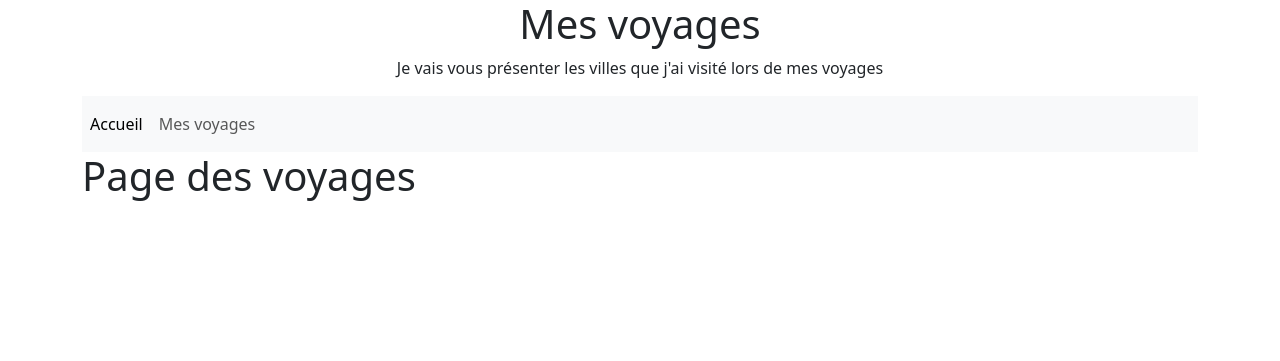
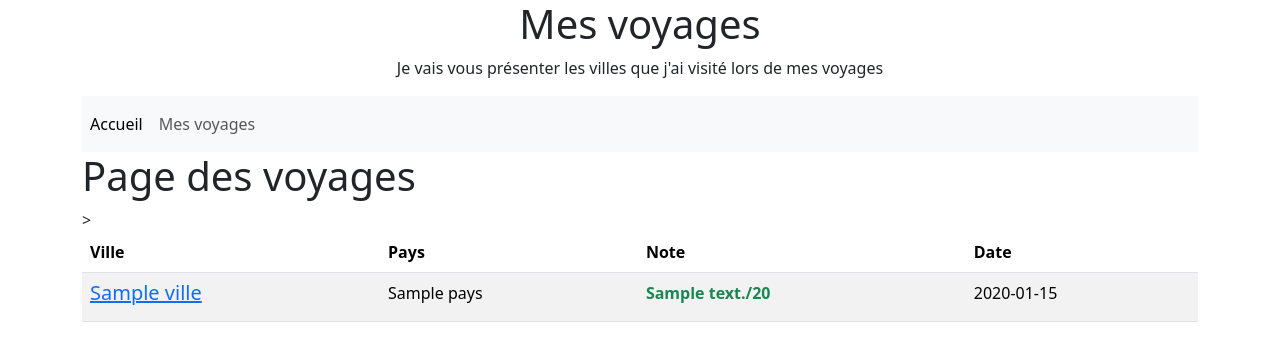
Before and after one commit to azzid-GitHub/mesvoyages, a Symfony app: template templates/pages/voyages.html.twig in a window 1280 px wide. Shown: the top 361 px of the page. Run offline with Twig, Linux system fonts and the light colour scheme; the template is opened without the code that fills it: most values are stand-ins (such as "Sample title", 1, 10 or a date in 2020); some libraries are stand-ins or nearby versions.

Commit message:
Phase 8 : ORM (affichage en colonne des informations provenant de la BDD)

```diff
--- a/templates/pages/voyages.html.twig
+++ b/templates/pages/voyages.html.twig
@@ -2,4 +2,39 @@
 
 {% block body %}
 <h1> Page des voyages </h1>
+    <table class="table table-striped">>
+      <thead>
+        <tr>
+          <th scope="col">Ville</th>
+          <th scope="col">Pays</th>
+          <th scope="col">Note</th>
+          <th scope="col">Date</th>
+        </tr>
+      </thead>
+      <tbody>
+          {% for visite in visites %}
+            <tr>
+                <th scope="row">
+                    <h5 class="text-primary">
+                        <a href='#'>{{ visite.ville }}</a>
+                    </h5>
+                </th>
+              <td>{{ visite.pays }}</td>
+              <td>
+                  <strong>
+                      {% if visite.note<10 %}
+                          <div class="text-danger">
+                              {{ visite.note }}/20
+                          </div>
+                      {% else %}
+                          <div class="text-success">
+                              {{ visite.note }}/20
+                          </div>
+                      {% endif %}
+                  </strong></td>
+              <td>{{ visite.getDatecreationString }}</td>
+            </tr>
+        {% endfor %}
+      </tbody>
+    </table>
 {% endblock %}
```
Also changed, not shown: src/Controller/VoyagesController.php (+23 -4 lines), src/Entity/Visite.php (+9 -0 lines), 1 other file.
